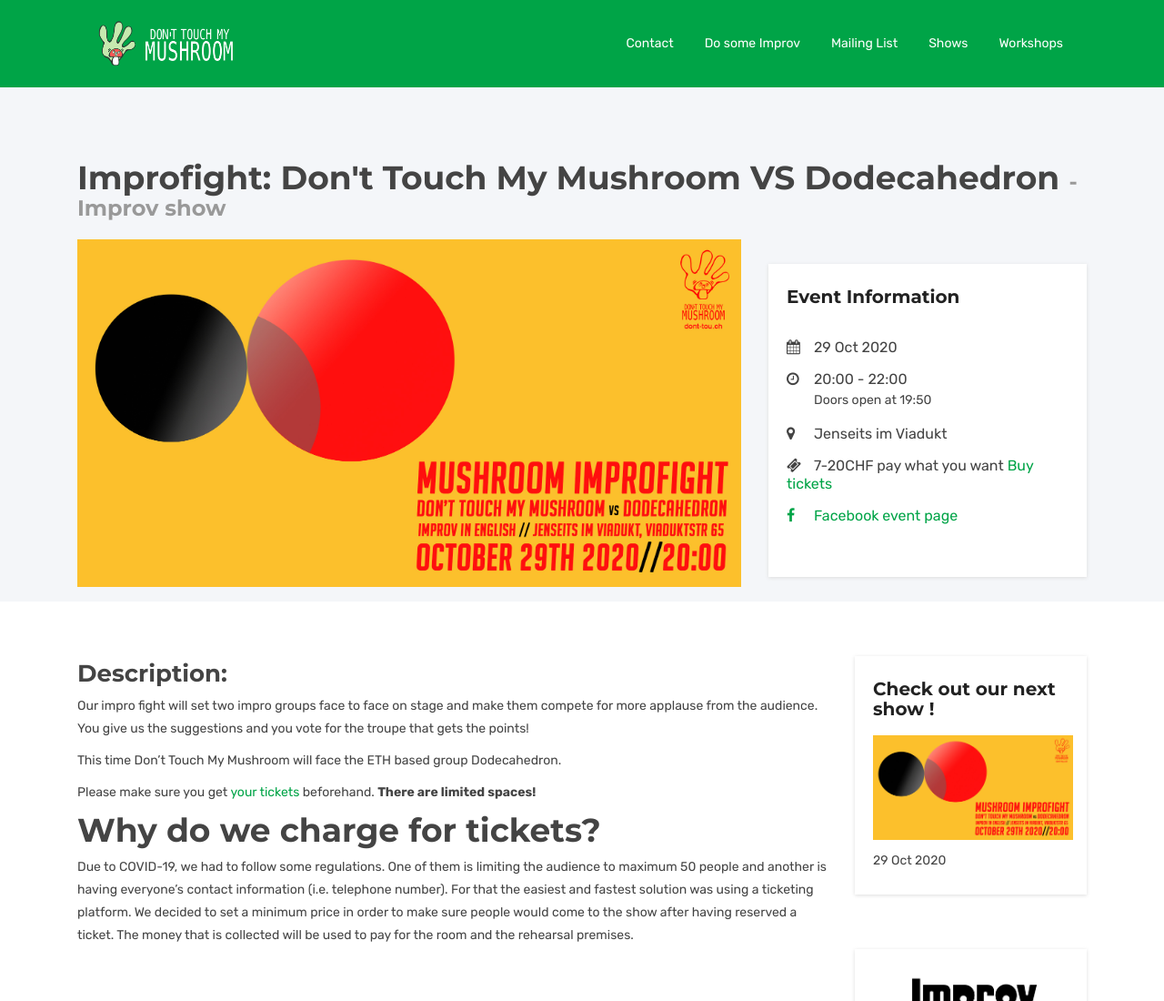
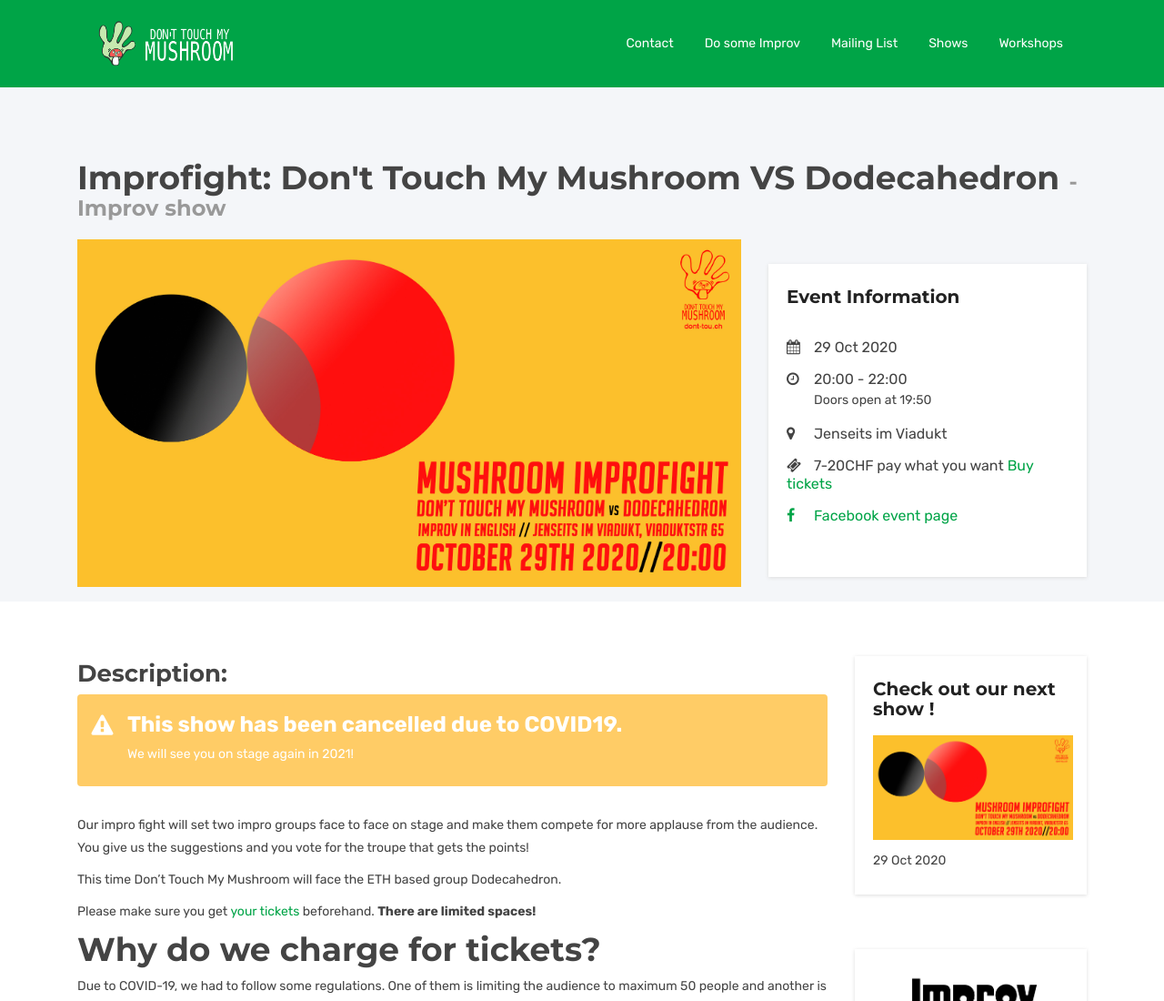
Before and after one commit to dont-touch-my-mushroom/dont-touch-my-mushroom.github.io, a Jekyll site: the page built from _posts/shows/2020-10-29-fight_dodecahedron.md, in a window 1280 px wide. Shown: the top 1100 px of the page at 91% size. Built offline with Jekyll 4.4.1, drawn with Linux system fonts in a browser that asks for light colours; grey boxes are pictures that could not be loaded.

Commit message:
Mark the show in october as cancelled.

```diff
--- a/_posts/shows/2020-10-29-fight_dodecahedron.md
+++ b/_posts/shows/2020-10-29-fight_dodecahedron.md
@@ -13,8 +13,16 @@
 facebook: "https://www.facebook.com/events/408224033479473/"
 location_iframe: "https://www.google.com/maps/embed?pb=!1m18!1m12!1m3!1d2701.3164958683724!2d8.52006681583793!3d47.38625731116593!2m3!1f0!2f0!3f0!3m2!1i1024!2i768!4f13.1!3m3!1m2!1s0x47900a15619f4fa9%3A0x124e7e779b279679!2sjenseits+im+Viadukt!5e0!3m2!1sen!2sch!4v1529147583692"
 ---
+<div class="massage-box alert-warning">
+  <strong>
+    <i class="fa fa-exclamation-triangle"></i>
+    This show has been cancelled due to COVID19.
+  </strong>
+  <p>We will see you on stage again in 2021!</p>
+</div>
+<!--more-->
+
 Our impro fight will set two impro groups face to face on stage and make them compete for more applause from the audience. You give us the suggestions and you vote for the troupe that gets the points!
-<!--more-->
 
 This time Don’t Touch My Mushroom will face the ETH based group Dodecahedron.
 
```
Also changed, not shown: 1 other file.
